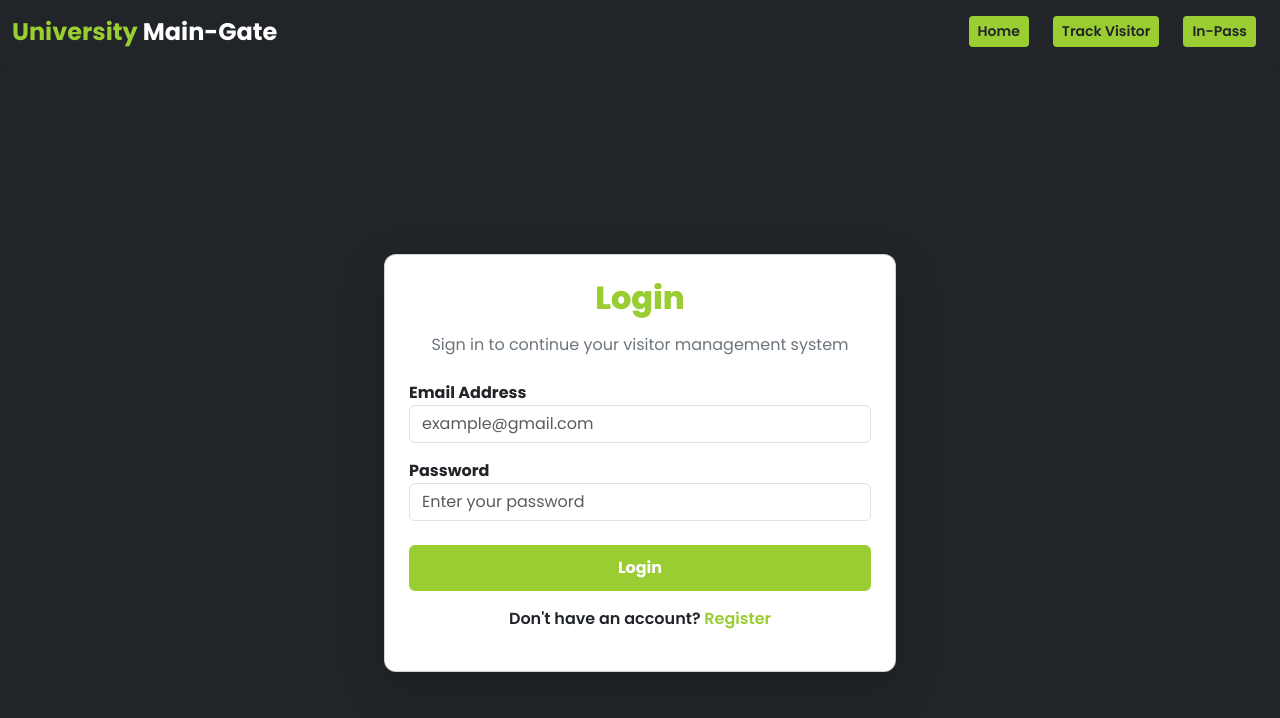
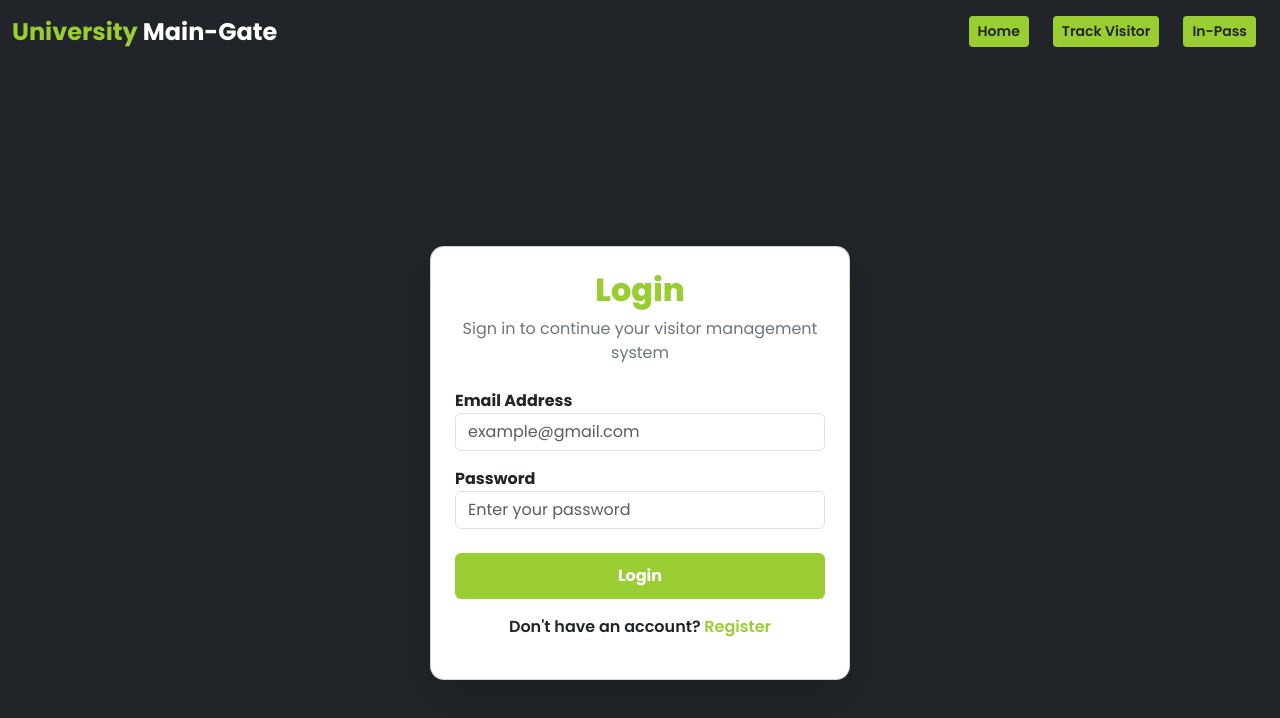
Before and after one commit to Hariiharan-Developer/Axios-Mern-project, a React (Vite) app in the folder client/: page / in a window 1280 px wide. Shown: the top 718 px of the page. Built offline with nearby package versions, Linux system fonts and the light colour scheme.

Commit message:
Update Dashboard.jsx

```diff
--- a/client/src/pages/Dashboard.jsx
+++ b/client/src/pages/Dashboard.jsx
@@ -5,25 +5,26 @@ import { FaRegPaperPlane } from "react-icons/fa";
 import api from "../API/axios";
 import { toast } from "react-toastify";
 import { loginSchema } from "../schema/loginSchema";
-import { Link } from "react-router-dom";
-import {useNavigate} from 'react-router-dom'
+import { Link, useNavigate } from "react-router-dom";
 
 const Dashboard = () => {
-  const navigate = useNavigate()
+  const navigate = useNavigate();
+
   // onsubmit :
   const onSubmit = async (value, action) => {
     try {
       const res = await api.post("/user/login", value);
       localStorage.setItem("token", res.data.token);
-      navigate('/inpass')
+      navigate("/inpass");
+
       toast.success(res.data.message, {
         position: "top-center",
         autoClose: 3000,
-        style:{
-          backgroundColor:'black',
-          color:'white',
-          borderRadius:'10px'
-        }
+        style: {
+          backgroundColor: "black",
+          color: "white",
+          borderRadius: "10px",
+        },
       });
 
       action.resetForm();
@@ -31,11 +32,11 @@ const Dashboard = () => {
       toast.error(error.response?.data?.message || "Something went wrong", {
         position: "top-center",
         autoClose: 3000,
-        style:{
-          backgroundColor:'black',
-          color:'white',
-          borderRadius:'10px'
-        }
+        style: {
+          backgroundColor: "black",
+          color: "white",
+          borderRadius: "10px",
+        },
       });
     }
     action.setSubmitting(false);
@@ -60,21 +61,30 @@ const Dashboard = () => {
   });
 
   return (
-    <div className="d-flex justify-content-center align-items-center vh-100 bg-dark">
+    <div className="d-flex justify-content-center align-items-center vh-100 bg-dark px-3">
+
       <div
-        className="card shadow-lg p-4"
-        style={{ width: "40%", borderRadius: "12px" }}
+        className="card shadow-lg p-4 w-100"
+        style={{
+          maxWidth: "420px",
+          borderRadius: "14px",
+        }}
       >
-        <h2 className="text-center mb-3" style={{ fontWeight: 800, color: "yellowgreen" }}>
+        <h2
+          className="text-center mb-2"
+          style={{ fontWeight: 800, color: "yellowgreen" }}
+        >
           Login
         </h2>
+
         <p className="text-center text-secondary mb-4">
           Sign in to continue your visitor management system
         </p>
 
         <form onSubmit={handleSubmit}>
+          {/* Email */}
           <div className="mb-3">
-            <label htmlFor="email" style={{ fontWeight: 700 }}>
+            <label htmlFor="email" className="fw-bold">
               Email Address
             </label>
             <input
@@ -94,8 +104,9 @@ const Dashboard = () => {
             )}
           </div>
 
+          {/* Password */}
           <div className="mb-3">
-            <label htmlFor="password" style={{ fontWeight: 700 }}>
+            <label htmlFor="password" className="fw-bold">
               Password
             </label>
             <input
@@ -115,6 +126,7 @@ const Dashboard = () => {
             )}
           </div>
 
+          {/* Button */}
           <button
             type="submit"
             className="btn w-100 mt-2 text-white"
@@ -127,15 +139,23 @@ const Dashboard = () => {
           >
             {isSubmitting ? (
               <>
-                < FaRegPaperPlane /> Submitting...
+                <FaRegPaperPlane /> Submitting...
               </>
             ) : (
               "Login"
             )}
           </button>
-          <p className='text-center mt-3' style={{fontWeight:'600'}}>
-          Don't have an account? <Link to="/register" style={{color:'yellowgreen',textDecoration:'none'}}>Register</Link>
-        </p>
+
+          {/* Register Link */}
+          <p className="text-center mt-3 fw-semibold">
+            Don't have an account?{" "}
+            <Link
+              to="/register"
+              style={{ color: "yellowgreen", textDecoration: "none" }}
+            >
+              Register
+            </Link>
+          </p>
         </form>
       </div>
     </div>
```
